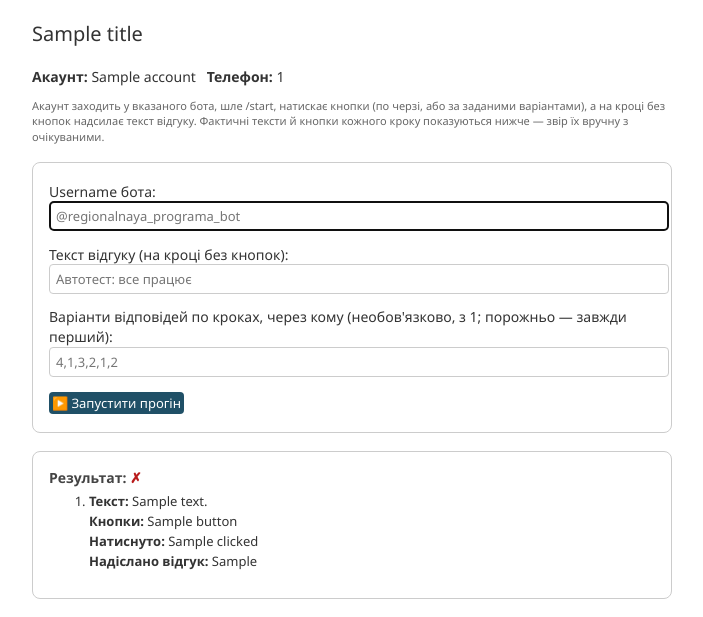
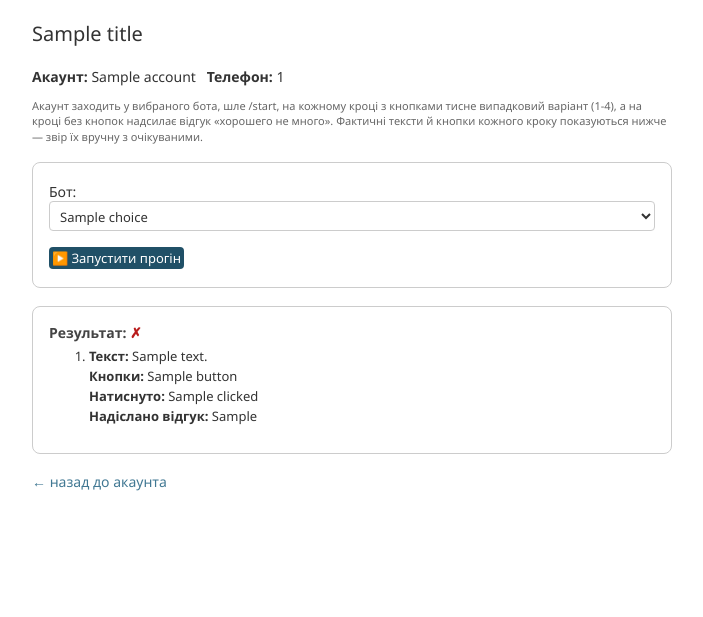
Before and after one commit to lsk76/analytics, a Django app: template backend/accounts/templates/admin/accounts/telegramaccount/test_bot.html in a window 1280 px wide. Shown: the part 92-709 px from the top of the page, without its empty margins (8-711 px from the left). Run offline with Django 5.2, Linux system fonts and the light colour scheme; the template is opened without the code that fills it: most values are stand-ins (such as "Sample title", 1, 10 or a date in 2020).

Commit message:
accounts: спростити форму тестового прогону бота
Бот вибирається з випадайки (@regionalnaya_programa_bot за замовчуванням
і поки єдиний варіант) замість ручного вводу. Кнопки на кожному кроці
тиснуться випадково (1-4), відгук завжди фіксований текст «хорошего не
много» — прибрано поля ручного введення choices/feedback_text з форми.

Co-Authored-By: Claude Sonnet 5 <noreply@anthropic.com>

```diff
--- a/backend/accounts/templates/admin/accounts/telegramaccount/test_bot.html
+++ b/backend/accounts/templates/admin/accounts/telegramaccount/test_bot.html
@@ -12,21 +12,19 @@
 <div style="max-width:640px">
   <p><b>Акаунт:</b> {{ account.name }} &nbsp; <b>Телефон:</b> {{ account.phone_number }}</p>
   <p class="help">
-    Акаунт заходить у вказаного бота, шле /start, натискає кнопки (по черзі, або за
-    заданими варіантами), а на кроці без кнопок надсилає текст відгуку. Фактичні
-    тексти й кнопки кожного кроку показуються нижче — звір їх вручну з очікуваними.
+    Акаунт заходить у вибраного бота, шле /start, на кожному кроці з кнопками тисне
+    випадковий варіант (1-4), а на кроці без кнопок надсилає відгук «хорошего не много».
+    Фактичні тексти й кнопки кожного кроку показуються нижче — звір їх вручну з очікуваними.
   </p>
 
   <div style="margin:18px 0; padding:16px; border:1px solid var(--border-color,#ddd); border-radius:8px">
     <form method="post">{% csrf_token %}
-      <p><label>Username бота:<br>
-           <input type="text" name="bot_username" placeholder="@regionalnaya_programa_bot"
-                  style="width:100%" autofocus></label></p>
-      <p><label>Текст відгуку (на кроці без кнопок):<br>
-           <input type="text" name="feedback_text" placeholder="Автотест: все працює"
-                  style="width:100%"></label></p>
-      <p><label>Варіанти відповідей по кроках, через кому (необов'язково, з 1; порожньо — завжди перший):<br>
-           <input type="text" name="choices" placeholder="4,1,3,2,1,2" style="width:100%"></label></p>
+      <p><label>Бот:<br>
+           <select name="bot_username" style="width:100%">
+             {% for choice in bot_choices %}
+               <option value="{{ choice }}">{{ choice }}</option>
+             {% endfor %}
+           </select></label></p>
       <button type="submit" class="button default">▶️ Запустити прогін</button>
     </form>
   </div>
```
Also changed, not shown: backend/accounts/admin.py (+12 -22 lines), backend/accounts/services/telegram_client.py (+7 -3 lines).
